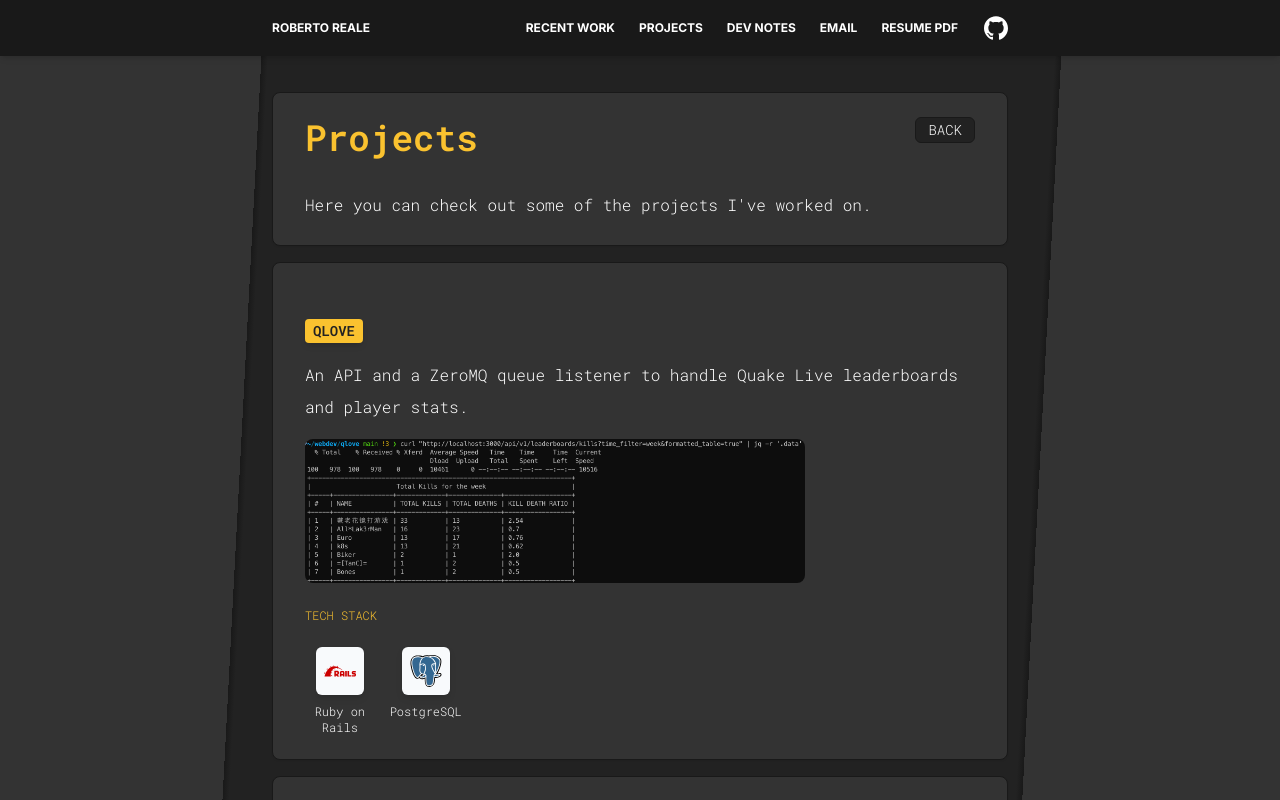
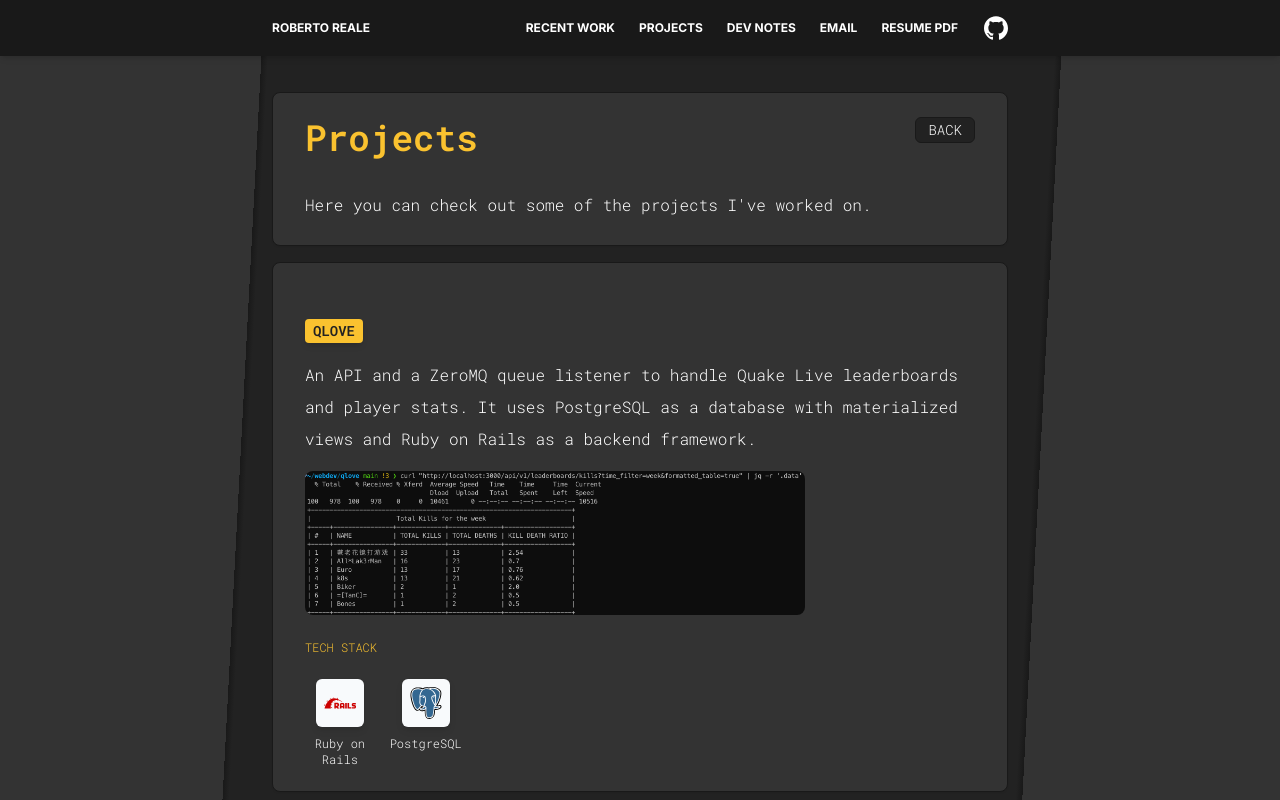
Before and after one commit to sickdyd/sickdyd.github.io, a Next.js app: page /projects in a window 1280 px wide. Shown: the top 800 px of the page. Built offline with nearby package versions, Linux system fonts and the light colour scheme.

Commit message:
Update qlove desc

```diff
--- a/src/app/projects/page.tsx
+++ b/src/app/projects/page.tsx
@@ -21,7 +21,7 @@ export default function RecentWork() {
       <RecentWorkEntry
         techStackIcons={["rubyonrails", "postgresql"]}
         title="QLOVE"
-        description="An API and a ZeroMQ queue listener to handle Quake Live leaderboards and player stats."
+        description="An API and a ZeroMQ queue listener to handle Quake Live leaderboards and player stats. It uses PostgreSQL as a database with materialized views and Ruby on Rails as a backend framework."
         link="https://github.com/sickdyd/qlove"
         target="_blank"
         image="projects/qlove.png"
```
